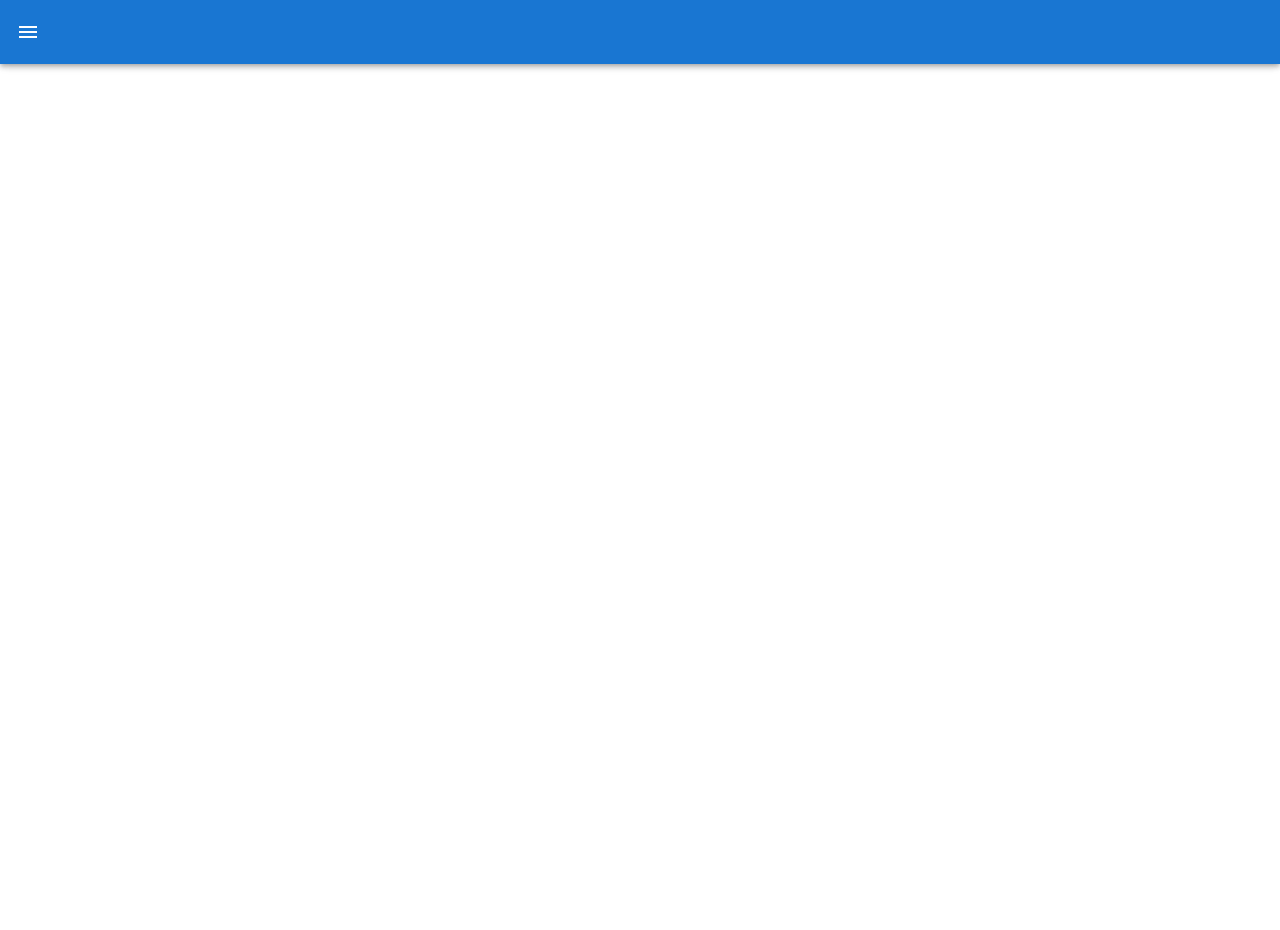
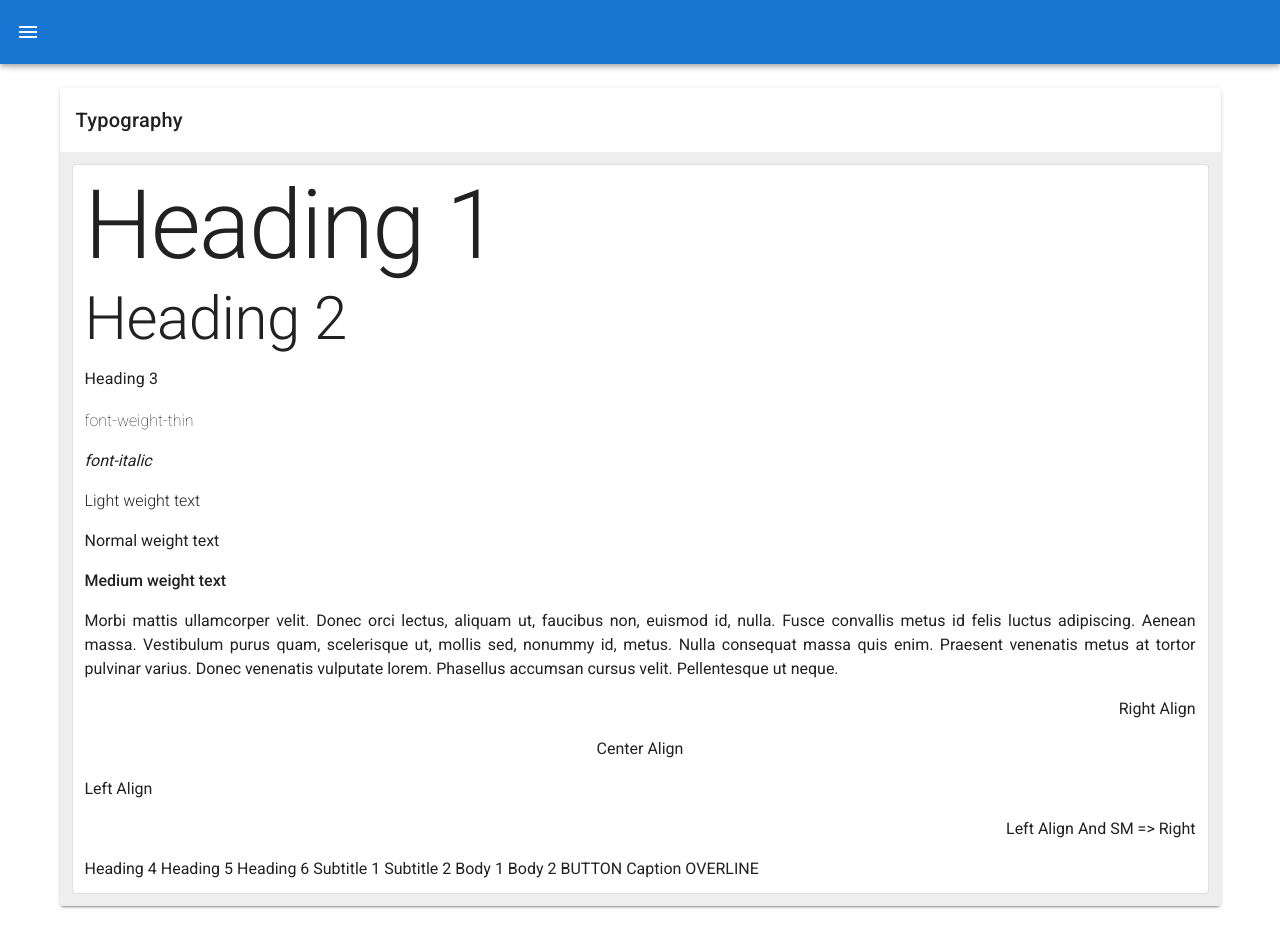
Before and after one commit to dkaskgkdua/vuetify-admin-template, a Vue app: page /typography in a window 1280 px wide. Before the commit the page ends 800 px from the top, so only its background shows below. Built offline with nearby package versions, Linux system fonts and the light colour scheme.

Commit message:
Typography 사용법

```diff
--- a/src/App.vue
+++ b/src/App.vue
@@ -62,6 +62,7 @@
       { title: 'GridSystem', icon: 'mdi-image', to:'/grid-system' },
       { title: 'Breakpoints', icon: 'mdi-image', to:'/breakpoints' },
       { title: 'GridListPage', icon: 'mdi-image', to:'/grid-list-page' },
+      { title: 'Typography', icon: 'mdi-image', to:'/typography' },
     ],
     right: null,
   }),
--- a/src/router/index.js
+++ b/src/router/index.js
@@ -4,6 +4,7 @@
 import GridSystem from '@/views/GridSystem'
 import GridListPage from '@/views/GridListPage'
 import Breakpoints from '@/views/Breakpoints'
+import Typography from '@/views/Typography'
 
 Vue.use(VueRouter)
 
@@ -27,6 +28,11 @@
     path: '/breakpoints',
     name: 'Breakpoints',
     component: Breakpoints
+  },
+  {
+    path: '/typography',
+    name: 'Typography',
+    component: Typography
   }
 ]
 
--- /dev/null
+++ b/src/views/Typography.vue
@@ -0,0 +1,78 @@
+<template>
+  <v-container>
+    <v-card>
+      <v-card-title>
+        Typography
+      </v-card-title>
+      <v-container class="grey lighten-3">
+        <v-card
+          class="pa-3"
+          outlined
+        >
+          <p class="text-h1">
+            Heading 1
+          </p>
+          <p class="text-h2">
+            Heading 2
+          </p>
+          <p class="text-h3 text-sm-subtitle-1">
+            Heading 3
+          </p>
+          <p class="font-weight-thin">
+            font-weight-thin
+          </p>
+          <p class="font-italic">
+            font-italic
+          </p>
+          <p class="font-weight-light">
+            Light weight text
+          </p>
+          <p class="font-weight-regular">
+            Normal weight text
+          </p>
+          <p class="font-weight-medium">
+            Medium weight text
+          </p>
+          <p class="text-justify">
+            Morbi mattis ullamcorper velit. Donec orci lectus, aliquam ut, faucibus non, euismod id, nulla. Fusce convallis metus id felis luctus adipiscing. Aenean massa. Vestibulum purus quam, scelerisque ut, mollis sed, nonummy id, metus.
+
+            Nulla consequat massa quis enim. Praesent venenatis metus at tortor pulvinar varius. Donec venenatis vulputate lorem. Phasellus accumsan cursus velit. Pellentesque ut neque.
+          </p>
+          <p class="text-right">
+            Right Align
+          </p>
+          <p class="text-center">
+            Center Align
+          </p>
+          <p class="text-left">
+            Left Align
+          </p>
+          <p class="text-left text-sm-right">
+            Left Align And SM => Right
+          </p>
+          Heading 4
+          Heading 5
+          Heading 6
+          Subtitle 1
+          Subtitle 2
+          Body 1
+          Body 2
+          BUTTON
+          Caption
+          OVERLINE
+        </v-card>
+      </v-container>
+    </v-card>
+  </v-container>
+
+</template>
+
+<script>
+export default {
+  name: "Typography"
+}
+</script>
+
+<style scoped>
+
+</style>
```
